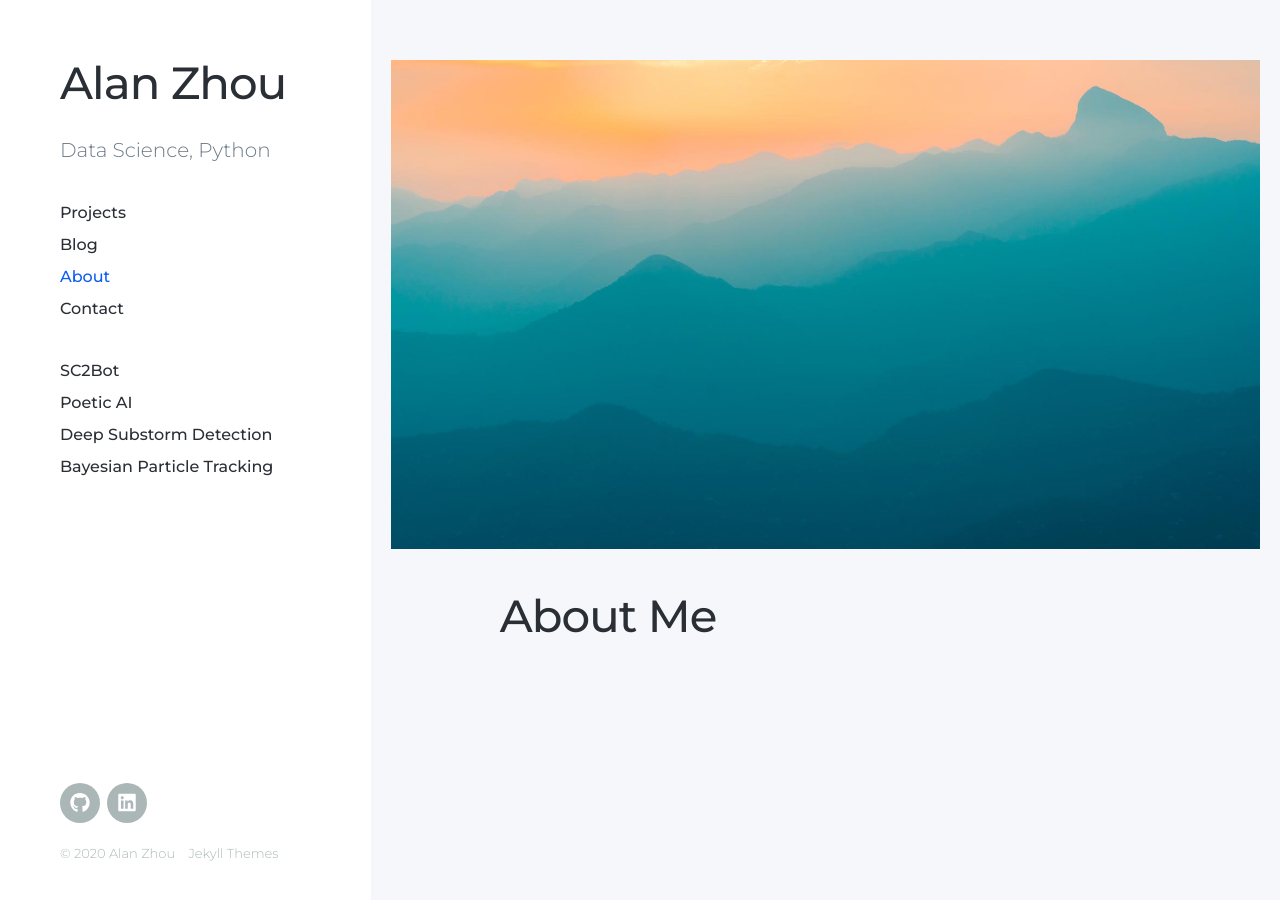
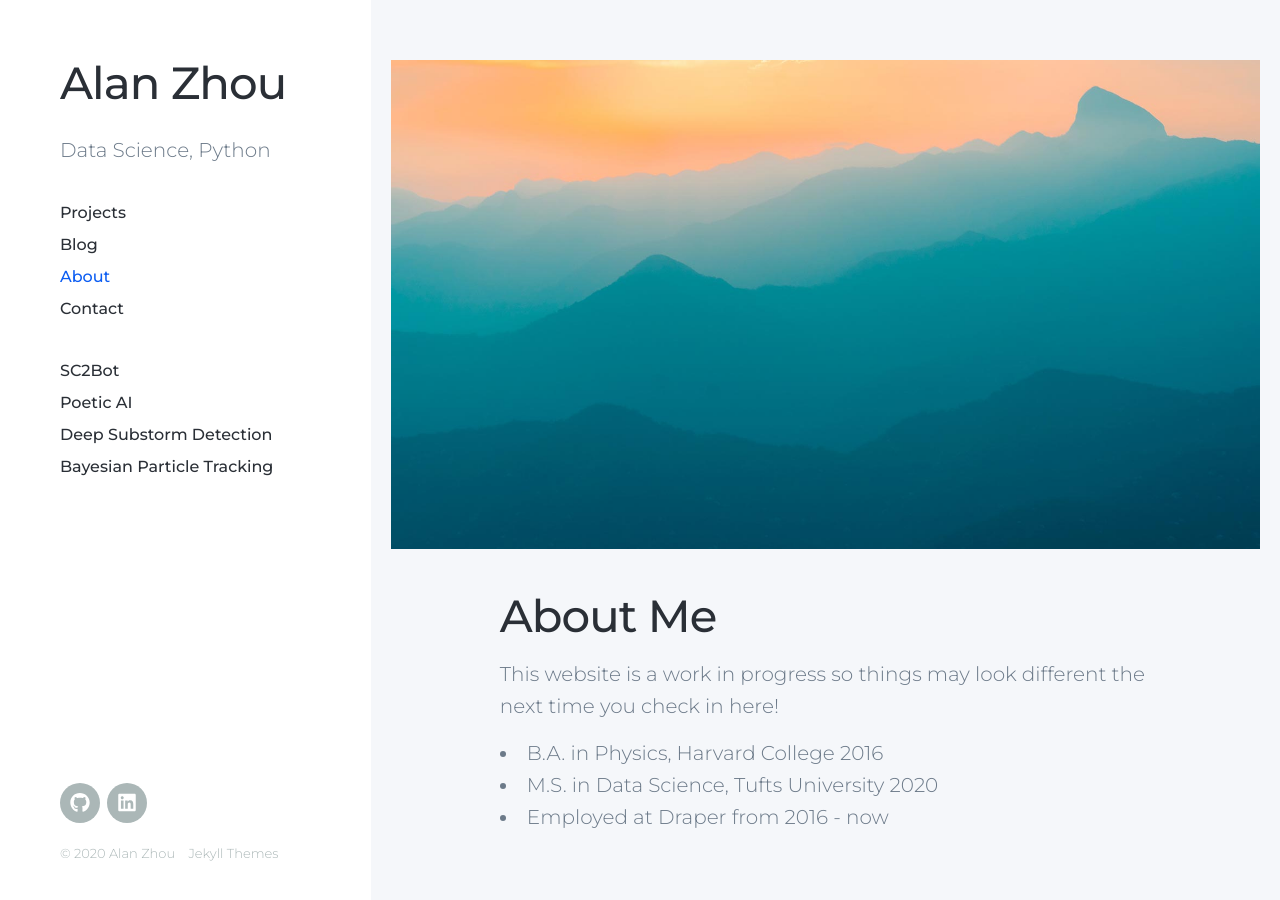
Before and after one commit to alanxzhou/alanxzhou.github.io, a Jekyll site: the page built from _pages/about.md, in a window 1280 px wide and 900 px high, scrolled down 154 px. Built offline with Jekyll 4.4.1, drawn with Linux system fonts in a browser that asks for light colours; nearby versions of some CDN libraries.

Commit message:
about page updated

```diff
--- a/_pages/about.md
+++ b/_pages/about.md
@@ -8,3 +8,9 @@ featured_image: /images/demo/demo-landscape.jpg
 ![](/images/demo/demo-landscape.jpg)
 
 # About Me
+
+This website is a work in progress so things may look different the next time you check in here!
+
+* B.A. in Physics, Harvard College 2016
+* M.S. in Data Science, Tufts University 2020
+* Employed at Draper from 2016 - now
```
Also changed, not shown: 1 other file.
